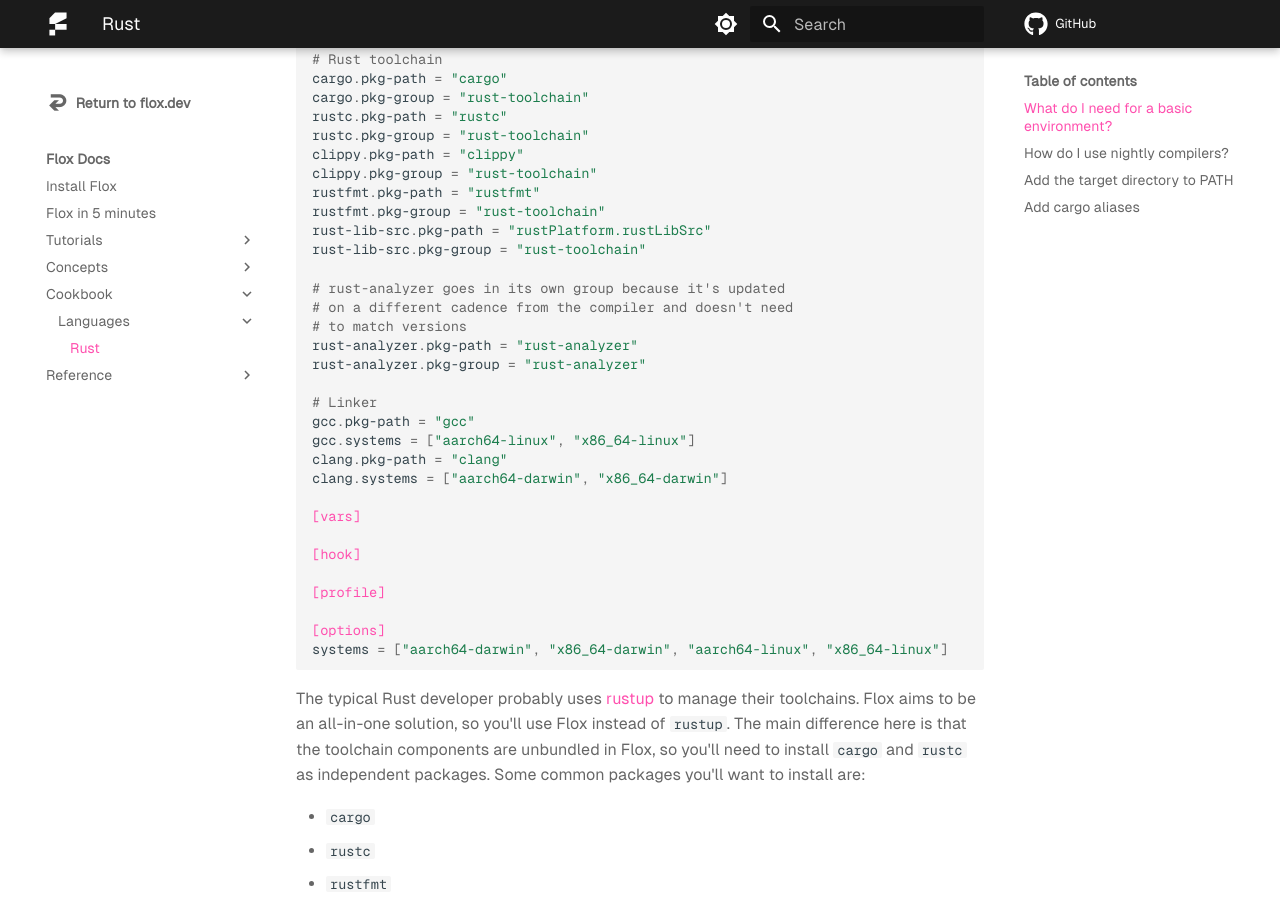
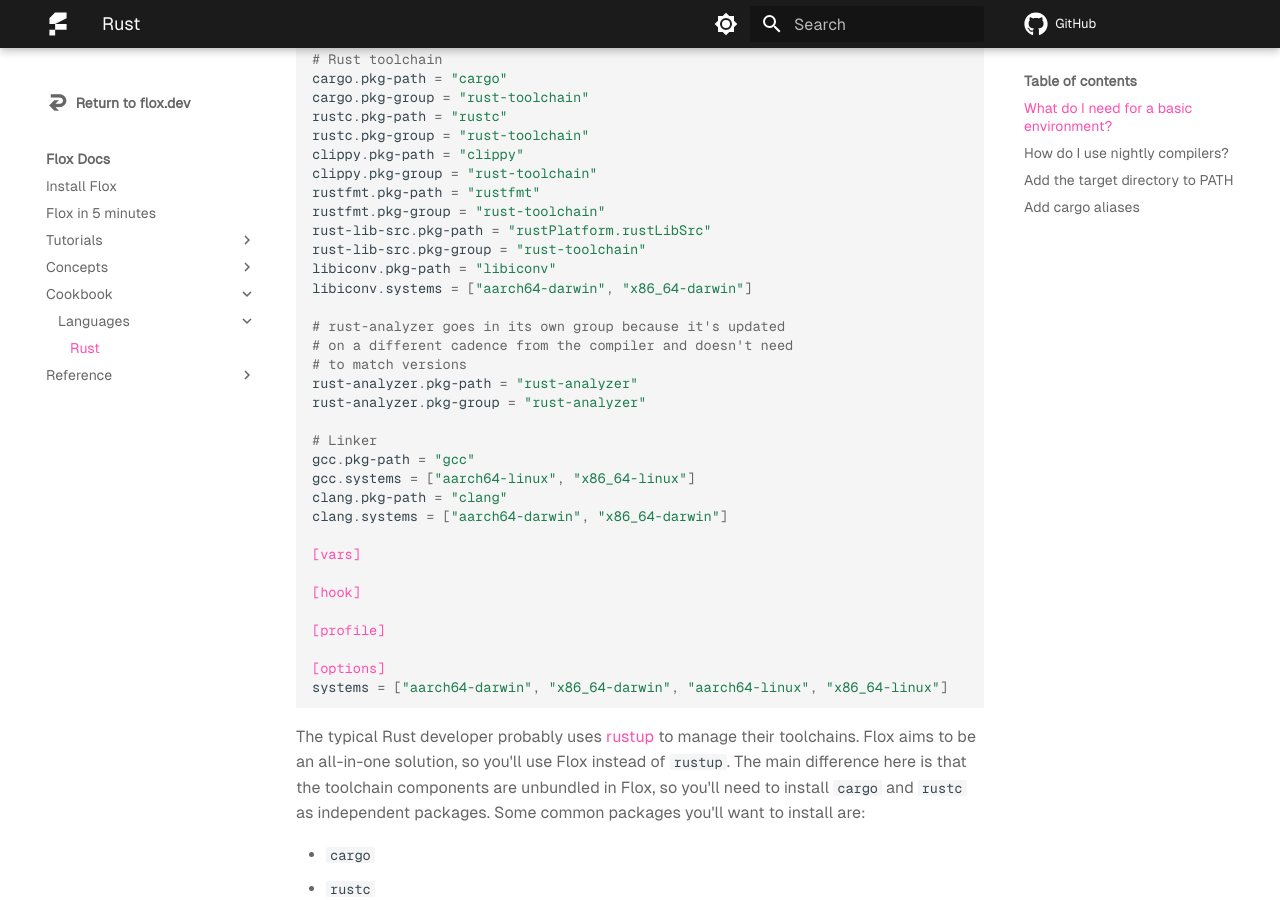
Before and after one commit to flox/floxdocs, an MkDocs documentation site: the page built from docs/cookbook/languages/rust.md, in a window 1280 px wide and 900 px high, scrolled down 413 px. Built offline with MkDocs 1.6.1 and Material for MkDocs 9.7.7, drawn with Linux system fonts in a browser that asks for light colours; plug-ins that fetch from the network failed and are left out; comment, search, counter and statistics services are not loaded.

Commit message:
chore: add libiconv for rust cookbook

```diff
--- a/docs/cookbook/languages/rust.md
+++ b/docs/cookbook/languages/rust.md
@@ -27,6 +27,8 @@
 rustfmt.pkg-group = "rust-toolchain"
 rust-lib-src.pkg-path = "rustPlatform.rustLibSrc"
 rust-lib-src.pkg-group = "rust-toolchain"
+libiconv.pkg-path = "libiconv"
+libiconv.systems = ["aarch64-darwin", "x86_64-darwin"]
 
 # rust-analyzer goes in its own group because it's updated
 # on a different cadence from the compiler and doesn't need
```
